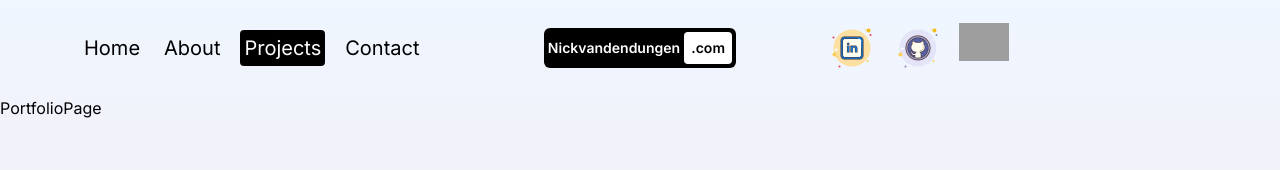
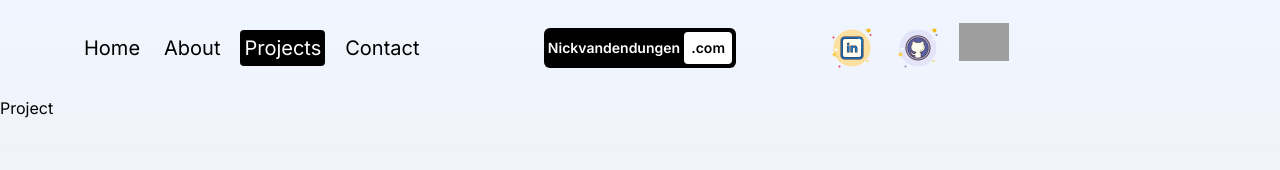
Before and after one commit to Nicktvdd/new-portfolio, a Next.js app: page /projects in a window 1280 px wide. Shown: the top 170 px of the page. Built offline with nearby package versions, Linux system fonts and the light colour scheme; grey boxes are pictures that could not be loaded.

Commit message:
Page transitions

```diff
--- a/src/app/about/page.jsx
+++ b/src/app/about/page.jsx
@@ -1,6 +1,11 @@
+"use client"
+import {motion} from "framer-motion"
+
 const AboutPage = () => {
   return (
-	<div className="">AboutPage</div>
+    <motion.div className="h-full" initial={{ y: "-200vh" }} animate={{ y: "0%" }} transition={{ duration: 1 }} >
+      About
+    </motion.div>
   );
 }
 
--- a/src/app/contact/page.jsx
+++ b/src/app/contact/page.jsx
@@ -1,6 +1,11 @@
+"use client"
+import {motion} from "framer-motion"
+
 const ContactPage = () => {
   return (
-	<div className="">ContactPage</div>
+    <motion.div className="h-full" initial={{ y: "-200vh" }} animate={{ y: "0%" }} transition={{ duration: 1 }} >
+      Contact
+    </motion.div>
   );
 }
 
--- a/src/app/layout.js
+++ b/src/app/layout.js
@@ -1,6 +1,7 @@
 import { Inter } from "next/font/google";
 import "./globals.css";
 import Navbar from "@/components/navbar";
+import TransitionProvider from "@/components/transitionProvider";
 
 const inter = Inter({ subsets: ["latin"] });
 
@@ -13,12 +14,9 @@ export default function RootLayout({ children }) {
   return (
     <html lang="en">
       <body className={inter.className}>
-        <div className="w-screen h-screen bg-gradient-to-b from-blue-50 to-red-100">
-          <div className="h-24">
-          <Navbar />
-          </div>
-          <div className="h-[calc(100vh-6rem)]">{children}</div>
-      </div>
+        <TransitionProvider>
+          {children}
+        </TransitionProvider>
       </body>
     </html>
   );
--- a/src/app/page.jsx
+++ b/src/app/page.jsx
@@ -1,7 +1,11 @@
+"use client"
+
 import Image from "next/image"
+import { motion } from "framer-motion"
 
 const Homepage = () => {
   return (
+    <motion.div className="h-full" initial={{ y: "-200vh" }} animate={{ y: "0%" }} transition={{ duration: 1 }} >
       <div className="h-full flex flex-col lg:flex-row px-4 sm:px-8 md:px-12 lg:px-20 xl:px48">
         {/* IMAGE CONTAINER */}
         <div className="h-1/2 lg:h-full lg:w-1/2 relative">
@@ -26,6 +30,7 @@ const Homepage = () => {
           </div>
         </div>
       </div>
+    </motion.div>
   )
 }
 
--- a/src/app/projects/page.jsx
+++ b/src/app/projects/page.jsx
@@ -1,7 +1,12 @@
-const PortfolioPage = () => {
+"use client"
+import {motion} from "framer-motion"
+
+const ProjectPage = () => {
   return (
-	<div className="">PortfolioPage</div>
+    <motion.div className="h-full" initial={{ y: "-200vh" }} animate={{ y: "0%" }} transition={{ duration: 1 }} >
+      Project
+    </motion.div>
   );
 }
 
-export default PortfolioPage;
+export default ProjectPage;
--- /dev/null
+++ b/src/components/transitionProvider.jsx
@@ -0,0 +1,43 @@
+"use client"
+
+import { AnimatePresence } from "framer-motion"
+import Navbar from "./navbar"
+import { motion } from "framer-motion"
+import { usePathname } from "next/navigation"
+
+const TransitionProvider = ({ children }) => {
+
+	const pathName = usePathname()
+	return (
+		<AnimatePresence mode="wait">
+			<div key={pathName} className="w-screen h-screen bg-gradient-to-b from-blue-50 to-red-100">
+				{/* exit transition */}
+				<motion.div className="h-screen w-screen fixed bg-black rounded-b-[50px] z-40"
+					animate={{ height: "0vh" }}
+					exit={{ height: "140vh" }}
+					transition={{ duration: 0.5, ease: "easeOut" }}
+				/>
+				{/* name transition */}
+				<motion.div className="fixed m-auto top-0 bottom-0 left-0 right-0 text-white text-8xl cursor-default z-50 w-fit h-fit"
+					initial={{ opacity: 1 }}
+					animate={{ opacity: 0 }}
+					exit={{ opacity: 0 }}
+					transition={{ duration: 0.8, ease: "easeOut" }}
+				>
+					{pathName.substring(1)}
+				</motion.div>
+				{/* entry transition */}
+				<motion.div className="h-screen w-screen fixed bg-black rounded-t-[50px] bottom-0 z-30"
+					initial={{ height: "140vh" }}
+					animate={{ height: "0vh", transition: { delay: 0.5 } }}
+				/>
+				<div className="h-24">
+					<Navbar />
+				</div>
+				<div className="h-[calc(100vh-6rem)]">{children}</div>
+			</div>
+		</AnimatePresence>
+	)
+}
+
+export default TransitionProvider
```
Lines whose indentation alone changed are shown as unchanged.
